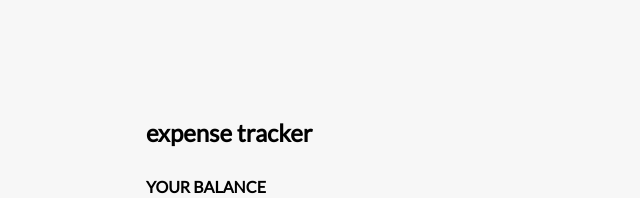
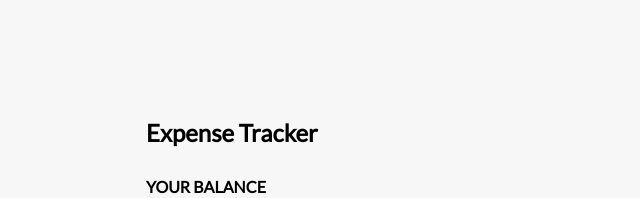
Before and after one commit to TEkdahl92/budget-react-app, a React (Create React App) app: page / in a window 1280 px wide. Shown: the top 198 px of the page, without its empty margins (319-959 px from the left). Built offline with nearby package versions, Linux system fonts and the light colour scheme.

Commit message:
changed expense capitalization

```diff
--- a/src/components/Header.jsx
+++ b/src/components/Header.jsx
@@ -3,7 +3,7 @@ import React from 'react'
 export const Header = () => {
   return (
     <h2>
-        expense tracker
+        Expense Tracker
     </h2>
   )
 }
```
